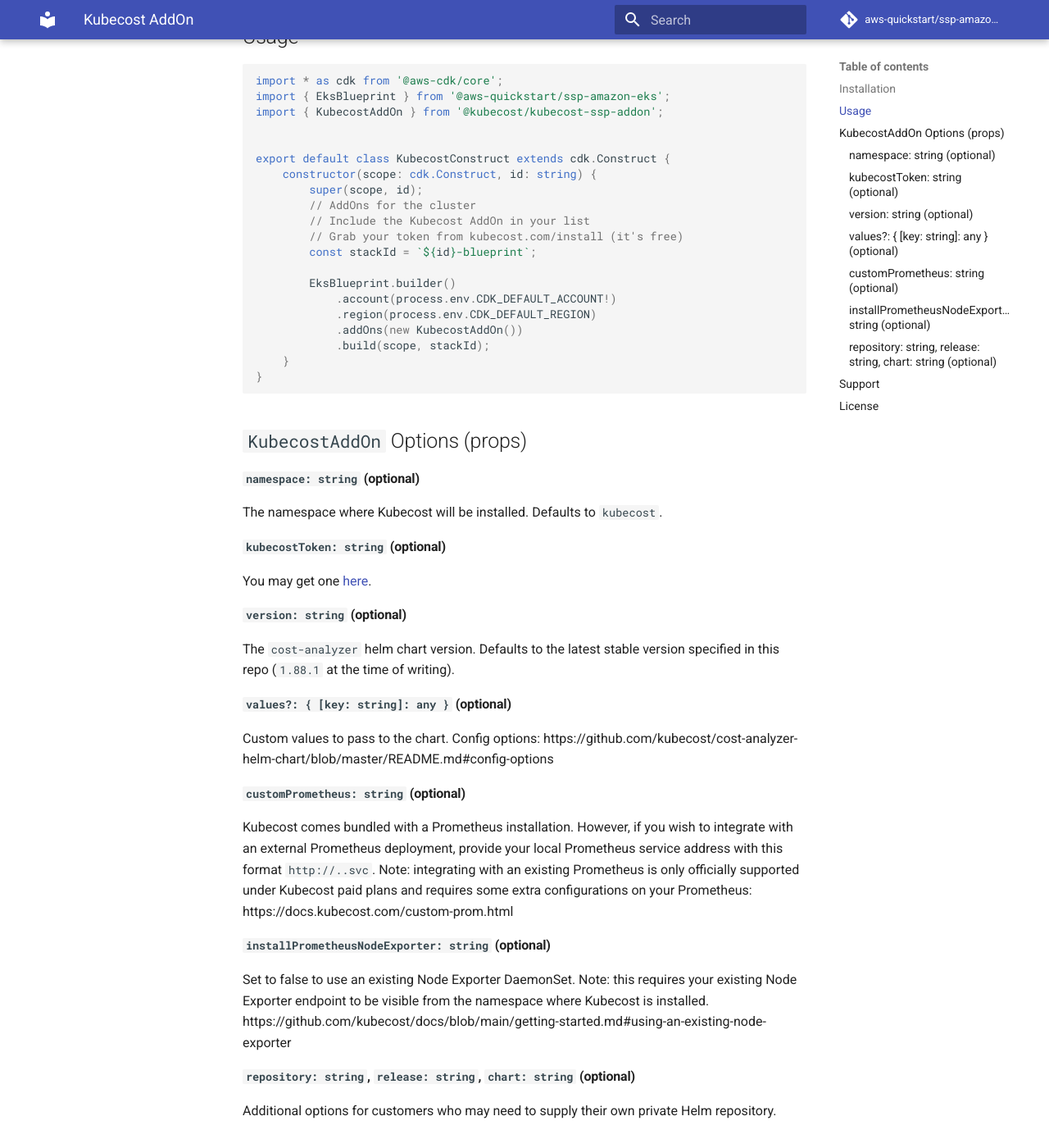
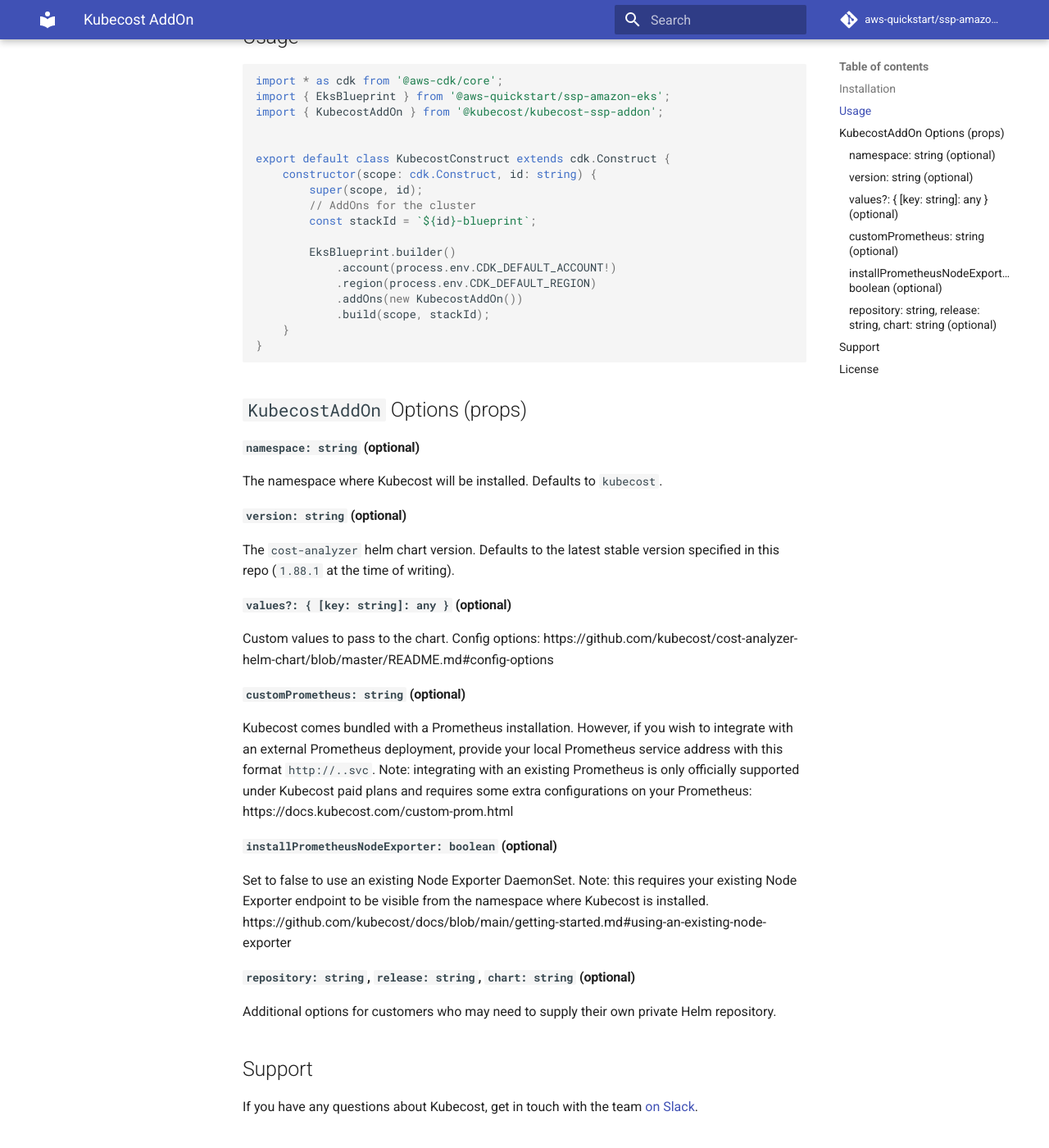
Before and after one commit to aws-quickstart/cdk-eks-blueprints, an MkDocs documentation site: the page built from docs/addons/kubecost.md, in a window 1280 px wide and 1400 px high, scrolled down 541 px. Shown: the whole window at 82% size. Built offline with MkDocs 1.6.1 and Material for MkDocs 9.7.7, drawn with Linux system fonts in a browser that asks for light colours; comment, search, counter and statistics services are not loaded.

Commit message:
remove token from docs and tweak phrasing

```diff
--- a/docs/addons/kubecost.md
+++ b/docs/addons/kubecost.md
@@ -22,8 +22,6 @@
     constructor(scope: cdk.Construct, id: string) {
         super(scope, id);
         // AddOns for the cluster
-        // Include the Kubecost AddOn in your list
-        // Grab your token from kubecost.com/install (it's free)
         const stackId = `${id}-blueprint`;
 
         EksBlueprint.builder()
@@ -41,10 +39,6 @@
 
 The namespace where Kubecost will be installed. Defaults to `kubecost`.
 
-#### `kubecostToken: string` (optional)
-
-You may get one [here](https://kubecost.com/install).
-
 #### `version: string` (optional)
 
 The `cost-analyzer` helm chart version. Defaults to the latest stable version specified in this repo (`1.88.1` at the time of writing).
@@ -58,7 +52,7 @@
 Kubecost comes bundled with a Prometheus installation. However, if you wish to integrate with an external Prometheus deployment, provide your local Prometheus service address with this format `http://..svc`.
 Note: integrating with an existing Prometheus is only officially supported under Kubecost paid plans and requires some extra configurations on your Prometheus: https://docs.kubecost.com/custom-prom.html
 
-#### `installPrometheusNodeExporter: string` (optional)
+#### `installPrometheusNodeExporter: boolean` (optional)
 
 Set to false to use an existing Node Exporter DaemonSet.
 Note: this requires your existing Node Exporter endpoint to be visible from the namespace where Kubecost is installed.
```
Also changed, not shown: docs/addons/index.md (+1 -1 lines).
